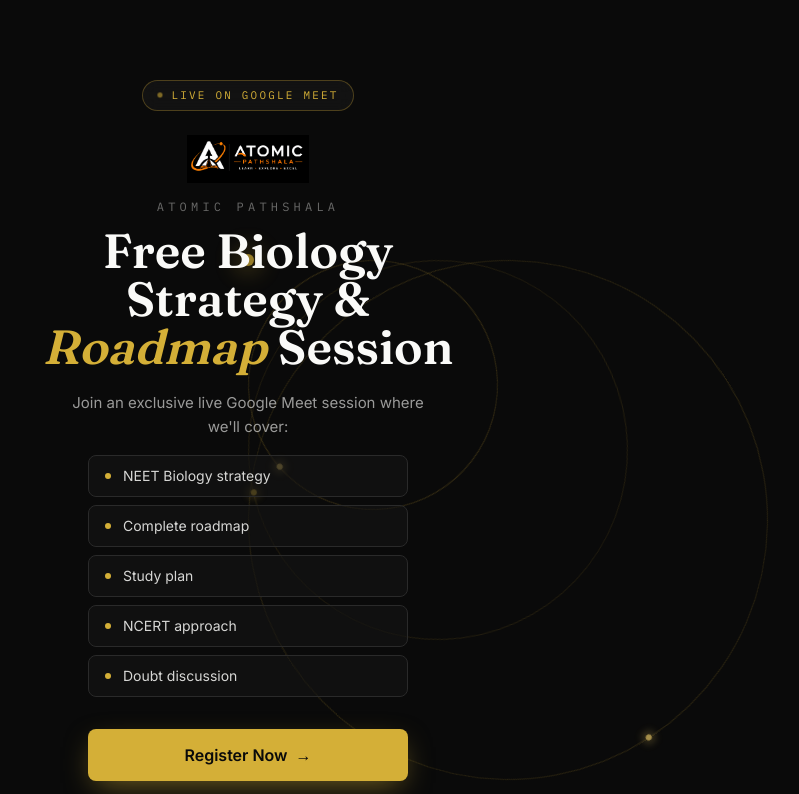
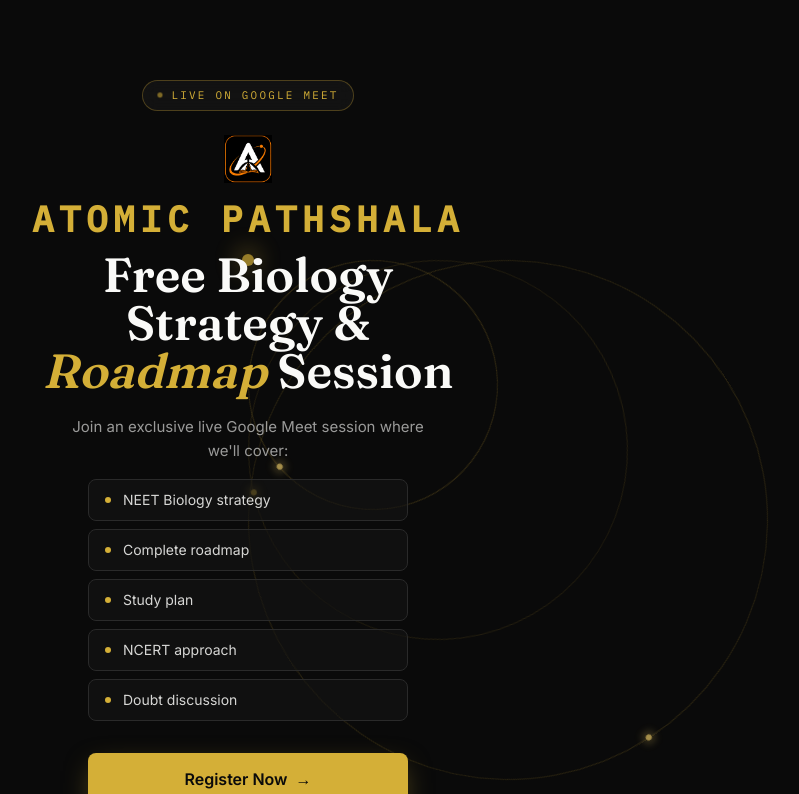
Before and after one commit to AIATOMICPATHSHALA/atomic-pathshala-registration, a Next.js app: page /register in a window 1280 px wide. Shown: the top 794 px of the page, without its empty margins (392-1191 px from the left). Built offline with nearby package versions, Linux system fonts and the light colour scheme.

Commit message:
Replace logo with new version

```diff
--- a/components/Hero.tsx
+++ b/components/Hero.tsx
@@ -33,9 +33,9 @@
           />
         </div>
 
-        <p className="font-mono text-xs uppercase tracking-[0.35em] text-paper/40">
-          Atomic Pathshala
-        </p>
+        <p className="font-mono text-2xl font-bold uppercase tracking-[0.15em] text-gold sm:text-4xl">
+  Atomic Pathshala
+</p>
 
         <h1 className="mt-3 animate-fade-up font-display text-balance text-[2.15rem] font-semibold leading-[1.15] text-paper sm:text-5xl">
           Free Biology Strategy &amp;{" "}
```
Also changed, not shown: public/atomic-pathshala-logo.png.
